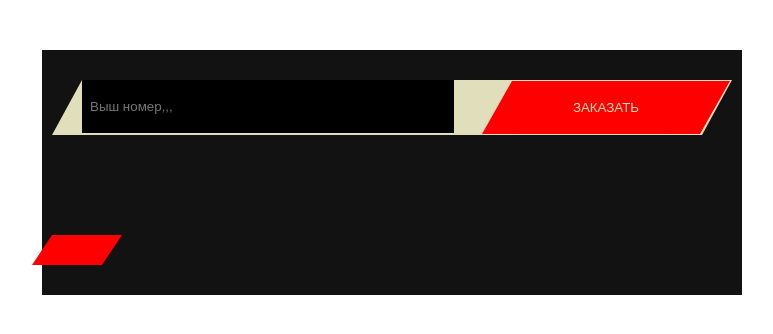
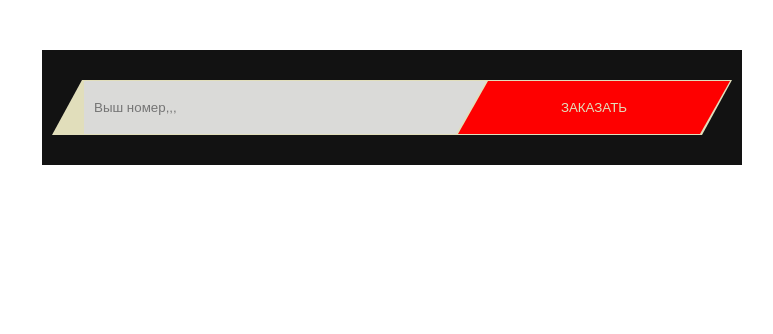
Before and after one commit to MaryAnzh/Test_task, a website built with webpack: page index.html in a window 1280 px wide. Shown: the whole page, without its empty margins (248-1021 px from the left). Built offline with nearby package versions, Linux system fonts and the light colour scheme.

Commit message:
frat: add form style

```diff
--- a/src/view/components/form/form.ts
+++ b/src/view/components/form/form.ts
@@ -6,7 +6,8 @@ type Atr = {
 export class FormComponent {
     form = this.createElement('form', 'form', null);
     formElemtWrap = this.createElement('div', 'form__elem-wrap', null);
-    input = this.createElement('input', 'form__elem-wrap__field', [{ name: 'type', value: 'text' }, { name: 'required', value: 'true' }, { name: 'placeholder', value: 'Выш номер,,,' }]);
+    inputWrap = this.createElement('div', 'form__elem-wrap__field-wrap', null);
+    input = this.createElement('input', 'form__elem-wrap__field-wrap__field', [{ name: 'type', value: 'text' }, { name: 'required', value: 'true' }, { name: 'placeholder', value: 'Выш номер,,,' }]);
     submitButton = this.createElement('button', 'form__elem-wrap__button', [{ name: 'type', value: 'submit' }]);
 
     constructor() {
@@ -24,9 +25,9 @@ export class FormComponent {
 
     createForm(): void {
         this.submitButton.textContent = 'Заказать';
-        const test = this.createElement('div', 'test', null);
-        this.formElemtWrap.append(this.input, this.submitButton);
-        this.form.append(this.formElemtWrap, test);
+        this.inputWrap.append(this.input);
+        this.formElemtWrap.append(this.inputWrap, this.submitButton);
+        this.form.append(this.formElemtWrap);
     }
 
     submit(e: Event): void {
--- a/src/view/components/form/from.scss
+++ b/src/view/components/form/from.scss
@@ -33,22 +33,27 @@
             border-top: 55px solid transparent;
         }
 
-        &__field {
+        &__field-wrap {
             width: 60%;
             height: 53px;
+            margin: 1px 2px;
+            display: flex;
+            align-items: center;
+            justify-content: center;
             position: relative;
             padding: 8px;
             border: none;
             outline: none;
-            background: black; //#DADAD8;
+            background: #DADAD8;
 
             &:before {
                 content: '';
                 position: absolute;
-                left: 60%;
+                left: 100%;
+                top: 0;
                 width: 0;
                 height: 0;
-                border-left: 30px solid black;
+                border-left: 30px solid #DADAD8;
                 border-bottom: 53px solid transparent;
             }
 
@@ -56,19 +61,32 @@
                 content: '';
                 position: absolute;
                 left: -30px;
+                top: 0;
                 width: 0;
                 height: 0;
-                border-right: 30px solid black; //#E1DEBB;
+                border-right: 30px solid #E1DEBB;
                 border-top: 53px solid transparent;
+                z-index: 2;
             }
 
-            &:focus {
+            &__field {
+                width: 100%;
+                height: 53px;
+                border: none;
                 outline: none;
+                background: none;
+
+                &:focus {
+                    outline: none;
+                }
+
             }
+
+
         }
 
         &__button {
-            width: calc(40% - (30px *2));
+            width: calc(40% - 30px - 6px);
             height: 53px;
             margin: 1px 2px;
             position: relative;
@@ -102,32 +120,4 @@
             }
         }
     }
-
-    .test {
-        margin-top: 100px;
-        position: relative;
-        width: 50px;
-        height: 30px;
-        background: red;
-    }
-
-    .test:before {
-        content: '';
-        position: absolute;
-        left: 50px;
-        width: 0;
-        height: 0;
-        border-left: 20px solid red;
-        border-bottom: 30px solid transparent;
-    }
-
-    .test::after {
-        content: '';
-        position: absolute;
-        left: -20px;
-        width: 0;
-        height: 0;
-        border-right: 20px solid red;
-        border-top: 30px solid transparent;
-    }
 }
```
